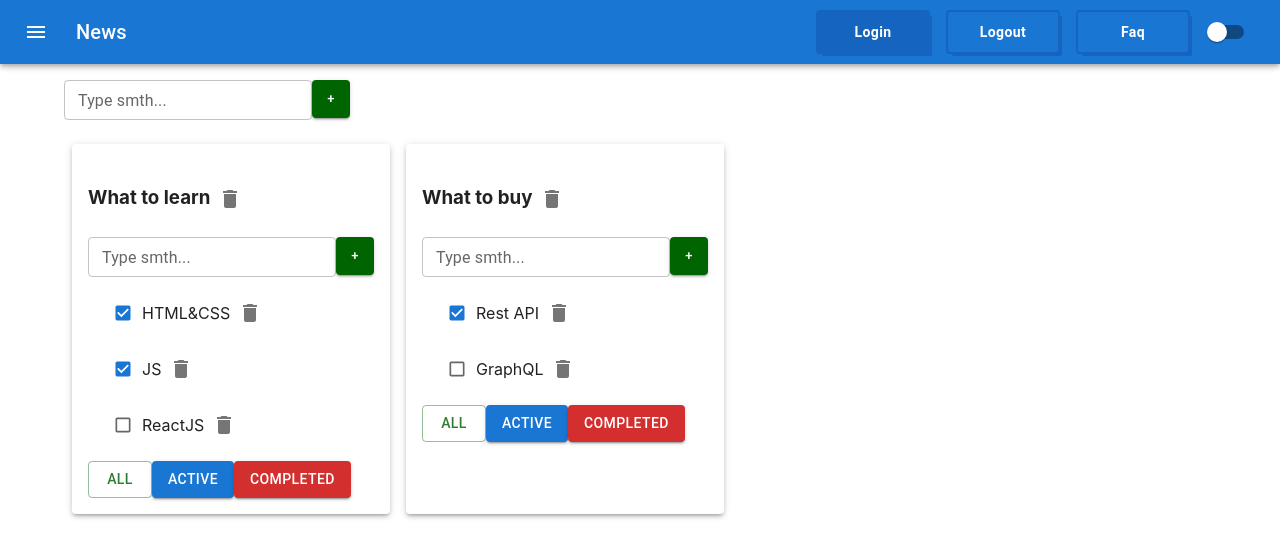
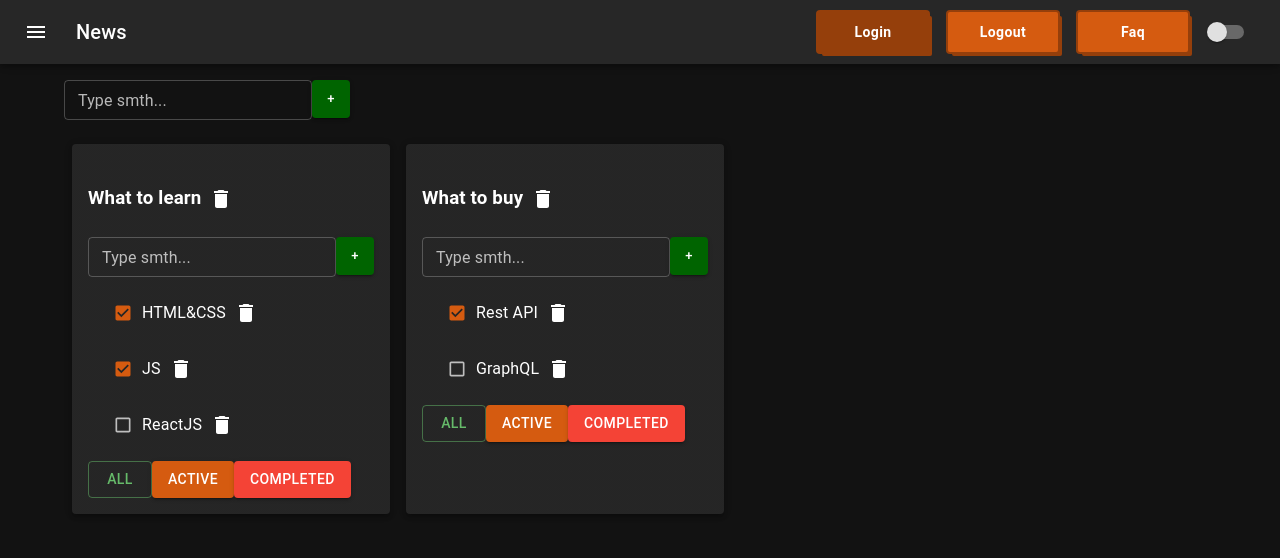
Before and after one commit to OlhaFedorets/7-todolist, a React (Create React App) app: page / in a window 1280 px wide. Shown: the top 558 px of the page. Built offline with nearby package versions, Linux system fonts and the light colour scheme.

Commit message:
change app

```diff
--- a/src/App.tsx
+++ b/src/App.tsx
@@ -7,6 +7,9 @@ import ButtonAppBar from "./ButtonAppBar";
 import Container from '@mui/material/Container';
 import Grid from '@mui/material/Grid';
 import Paper from '@mui/material/Paper';
+import { createTheme } from '@mui/material/styles';
+import {ThemeProvider} from "@mui/material/styles";
+import {CssBaseline} from "@mui/material";
 
 export type TaskType = {
     id: string
@@ -25,6 +28,8 @@ type TodolistType = {
 export type TasksStateType = {
     [key: string]: TaskType[]
 }
+
+type ThemeMode = 'light' | 'dark'
 
 function App() {
 
@@ -107,10 +112,44 @@ function App() {
         setTodolists(newTodolists)
     }
 
+    // const theme = createTheme({
+    //     palette: {
+    //         primary: {
+    //             light: '#757ce8',
+    //             main: '#3f50b5',
+    //             dark: '#002884',
+    //             contrastText: '#fff',
+    //         },
+    //         secondary: {
+    //             light: '#ff7961',
+    //             main: '#f44336',
+    //             dark: '#ba000d',
+    //             contrastText: '#000',
+    //         },
+    //     },
+    // });
+
+    const [themeMode, setThemeMode] = useState<ThemeMode>('light')
+
+    const theme = createTheme({
+        palette: {
+            mode: themeMode === 'light' ? 'dark' : 'light',
+            primary: {
+                main: '#d55b10'
+            }
+        }
+    })
+    const changeModeHandler = () => {
+        setThemeMode(themeMode == 'light' ? 'dark' : 'light')
+    }
+
+
     return (
+        <ThemeProvider theme={theme}>
+            <CssBaseline/>
             <Container fixed>
                 <div className="App">
-                <ButtonAppBar/>
+                    <ButtonAppBar changeModeHandler={changeModeHandler}/>
 
                     <Grid container>
                         <AddItemForm addItem={addTodolist}/>
@@ -153,6 +192,7 @@ function App() {
 
                 </div>
             </Container>
+        </ThemeProvider>
     );
 }
 
```
Lines whose indentation alone changed are shown as unchanged.
